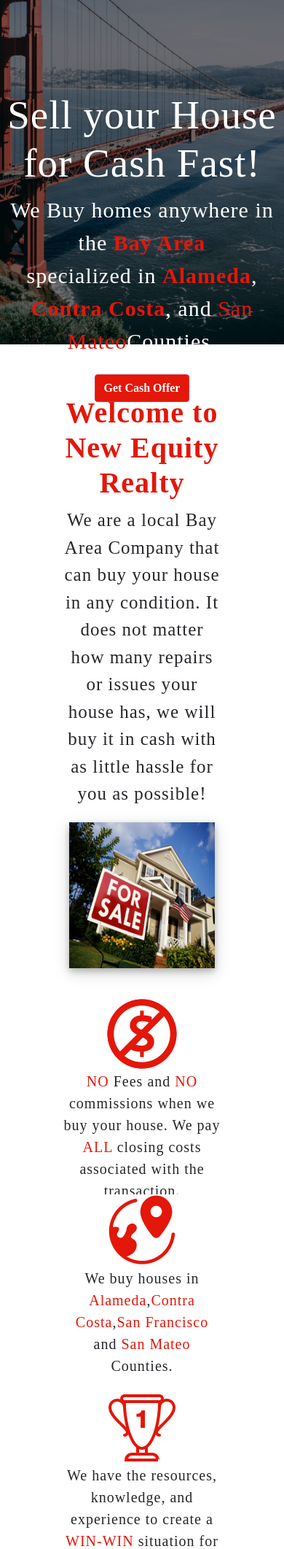
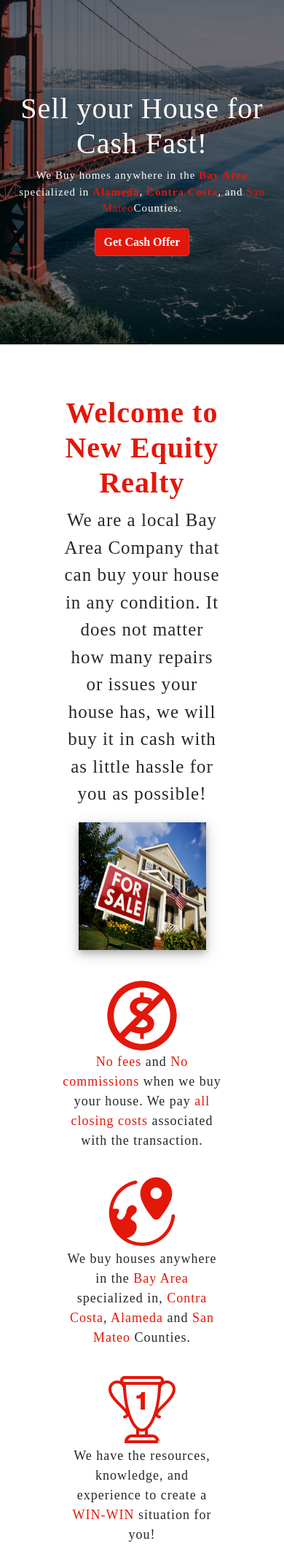
Before and after one commit to FABSTAR94/Gabe_Estate, a PHP site: page / in a window 390 px wide. Shown: the part 128-2251 px from the top of the page at 73% size. Run offline with PHP 8.4, Linux system fonts and the light colour scheme; some libraries are stand-ins or nearby versions.

Commit message:
fixed responsiveness, fix text, resized image

```diff
--- a/JS/email.js
+++ b/JS/email.js
@@ -42,8 +42,8 @@
                 message: document.getElementById('inputMessage').value,
             }
 
-            const message = `This is my information below. \n name: ${customerInformation.name} \n email: ${customerInformation.email} \n address: ${customerInformation.address} \n city: ${customerInformation.city} \n state: ${customerInformation.state} \n zip: ${customerInformation.zip} \n message: ${customerInformation.message}`;
-             console.log(message);
+            const message = `This is my information below. \n Name: ${customerInformation.name} \n Email: ${customerInformation.email} \n Address: ${customerInformation.address} \n City: ${customerInformation.city} \n State: ${customerInformation.state} \n Zip: ${customerInformation.zip} \n Message: ${customerInformation.message}`;
+            console.log(message);
             data_js['subject'] = subject;
             data_js['text'] = message;
             const params = toParams(data_js);
--- a/css/navbar.css
+++ b/css/navbar.css
@@ -128,11 +128,13 @@
   color: white !important;
   font-size: 15px !important;
   text-decoration: none !important;
+  cursor: pointer !important;
 }
 
 #mobile-p-4 a:hover {
   color: black !important;
   text-decoration: none !important;
+  cursor: pointer !important;
 }
 
 .sticky-top {
@@ -143,6 +145,11 @@
   font-family: 'Dancing Script', cursive;
   font-size: 10px;
   margin-right: 5px;
+}
+
+.logo-phrase-mobile a:hover {
+  color: #26272b;
+  cursor: pointer !important;
 }
 
 .navbar-toggler-icon {
--- a/css/section.css
+++ b/css/section.css
@@ -18,6 +18,25 @@
 
 .modal-content {
   color: #26272b !important;
+}
+
+.convince-text {
+  display: inline-table;
+}
+
+.convince-text h1 {
+  font-size: 40px;
+  color: #E3170A;
+}
+
+.convince-text h3 {
+  font-size: 25px;
+  color: #26272b;
+}
+
+.convince-text h2 {
+  font-size: 30px;
+  color: #E3170A;
 }
 
 
@@ -53,6 +72,7 @@
 }
 
 
+/*1st image of section*/
 .img-style {
 
   height: 400px;
@@ -65,14 +85,57 @@
   margin-bottom: 30px;
 }
 
+/*1st image responsiveness*/
+@media screen and (max-width: 1000px) {
+  .img-style {
+    height: 500px;
+    width: 500px;
+    margin-top: 20px;
+    margin-bottom: 20px;
+  }
+}
+
+@media screen and (max-width: 900px) {
+  .img-style {
+    height: 350px;
+    width: 350px;
+  }
+}
+
+@media screen and (max-width: 800px) {
+  .img-style {
+    height: 350px;
+    width: 350px;
+
+  }
+}
+
+@media screen and (max-width: 500px) {
+  .img-style {
+    height: 250px;
+    width: 250px;
+
+  }
+}
+
+@media screen and (max-width: 415px) {
+  .img-style {
+    height: 175px;
+    width: 175px;
+  }
+}
+
+
+/*2nd image of section*/
 .img-style2 {
-
-  height: 500px;
+  margin-top: 10px;
+  height: 415px;
   width: 100%;
   box-shadow: 0 4px 8px 0 rgba(0, 0, 0, 0.2), 0 6px 20px 0 rgba(0, 0, 0, 0.19);
 
 }
 
+/*2nd image responsiveness*/
 @media screen and (max-width: 1000px) {
   .img-style2 {
     height: 500px;
@@ -80,95 +143,118 @@
   }
 }
 
-@media screen and (max-width: 788px) {
+@media screen and (max-width: 900px) {
   .img-style2 {
-    height: 400px;
-    width: 400px;
+    height: 80%;
+    width: 100%;
   }
 }
 
-@media screen and (max-width: 767px) {
+
+
+@media screen and (max-width: 820px) {
   .img-style2 {
     height: 350px;
     width: 350px;
     display: block;
     margin-left: auto;
     margin-right: auto;
-    margin-top: 20px;
+    margin-top: 30px;
+  }
+}
+
+@media screen and (max-width: 500px) {
+  .img-style2 {
+    height: 250px;
+    width: 250px;
 
   }
 }
 
-@media screen and (max-width: 425px) {
+
+@media screen and (max-width: 415px) {
   .img-style2 {
-    height: 200px;
-    width: 200px;
+    height: 175px;
+    width: 175px;
+  }
+}
+
+/*2nd section text*/
+
+@media screen and (max-width: 820px) {
+  .col-md-5 {
+  text-align: center;
+  } .convince-text {
+    padding-bottom: 20px;
+  }
+}
+
+
+/*banner text responsiveness*/
+
+
+@media screen and (max-width: 710px) {
+  .text-mobile  {
+    font-size: 25px;
+  }
+}
+
+@media screen and (max-width: 580px) {
+  .text-mobile  {
+    font-size: 20px;
+  }
+}
+
+
+@media screen and (max-width: 450px) {
+  .text-mobile {
+    font-size: 15px;
   }
 }
 
 
 
 
-
-
-
-
-
-
-/*first image of section*/
-
-@media screen and (max-width: 1000px) {
-  .img-style {
-    height: 400px;
-    width: 400px;
-    margin-top: 20px;
-    margin-bottom: 20px;
+@media screen and (max-width: 710px) {
+  .text-banner h1  {
+    font-size: 50px;
   }
 }
 
-@media screen and (max-width: 800px) {
-  .img-style {
-    height: 350px;
-    width: 350px;
+@media screen and (max-width: 580px) {
+  .text-banner h1 {
+    font-size: 45px;
   }
 }
 
-@media screen and (max-width: 767px) {
-  .img-style {
-    height: 300px;
-    width: 300px;
 
+@media screen and (max-width: 480px) {
+  .text-banner h1{
+    font-size: 40px;
   }
 }
 
-@media screen and (max-width: 425px) {
-  .img-style {
-    height: 200px;
-    width: 200px;
-
+/*card font size*/
+@media screen and (max-width: 680px) {
+  .card p{
+    font-size: 18px;
   }
 }
 
 
 
-
-
-
-.convince-text {
-  display: inline-table;
+/*ipad
+@media screen and (max-width: 768px) {
+  .text-banner{
+    top: 20%;
+  }
 }
 
-.convince-text h1 {
-  font-size: 40px;
-  color: #E3170A;
+ipad pro
+@media screen and (max-width: 1024px) {
+  .text-banner{
+    top: 15%;
+  }
 }
 
-.convince-text h3 {
-  font-size: 25px;
-  color: #26272b;
-}
-
-.convince-text h2 {
-  font-size: 30px;
-  color: #E3170A;
-}
+*/
--- a/index.html
+++ b/index.html
@@ -62,10 +62,12 @@
     <div class="banner" style="background-image: url(images/bridge.jpeg);">
     </div>
     <div class="text-banner" id="home">
+      <div class="text-mobile">
         <h1>Sell your House for Cash Fast!</h1>
         <p> We Buy homes anywhere in the <span><strong>Bay Area</strong></span><br>specialized in <span><strong>Alameda</strong></span>, <span><strong>Contra Costa</span></strong>, and <span></strong>San Mateo</strong></span>Counties.</p>
         <button type="button" class="btn btn-danger" data-toggle="modal" data-target="#staticBackdrop"><strong>Get Cash Offer</strong>
         </button>
+        </div>
     </div>
     </div>
     <!-- Modal -->
@@ -198,8 +200,8 @@
                         <div class="image-holder">
                             <img src="png/fee.png" alt="picture description" width="100">
                         </div>
-                        <p> <span>NO</span> Fees and <span>NO</span> commissions when we buy your house. We pay
-                            <span>ALL</span> closing costs associated with the transaction.</p>
+                        <p> <span>No fees</span> and <span>No commissions</span> when we buy your house. We pay
+                            <span>all closing costs</span> associated with the transaction.</p>
                     </div>
                 </div>
                 <div class="col-xs-12 col-sm-6 col-md-3">
@@ -207,7 +209,7 @@
                         <div class="image-holder">
                             <img src="png/local.png" alt="picture description" width="100">
                         </div>
-                        <p>We buy houses in <span>Alameda</span>,<span>Contra Costa</span>,<span>San Francisco</span> and <span>San Mateo</span> Counties.</p>
+                        <p>We buy houses anywhere in the <span>Bay Area </span>specialized in,<span> Contra Costa</span>,<span> Alameda</span> and <span>San Mateo</span> Counties.</p>
                     </div>
                 </div>
                 <div class="col-xs-12 col-sm-6 col-md-3">
@@ -224,7 +226,7 @@
                         <div class="image-holder">
                             <img src="png/cash.png" alt="picture description" width="100">
                         </div>
-                        <p>We can get <span>CASH</span> in your hands within a few hours or days of
+                        <p>We can get <span>cash</span> in your <span>hands</span> within a few hours or days of
                             you contacting us. We can close really fast and always on time!</p>
                     </div>
                 </div>
@@ -243,9 +245,9 @@
                     <div class="col-md-5">
                       <div class="convince-text">
                         <h1><strong>Are you convinced yet?</strong></h1>
-                        <h3>·We buy homes in great and not so great conditions.</h3>
-                       <h3>·We buy homes in all kinds of neighborhoods.</h3>
-                       <h3>·We buy homes with all kinds of structures.</h3>
+                        <h3>We buy homes no matter the condition.</h3>
+                       <h3>We buy homes in all types of neighborhoods.</h3>
+                       <h3>We buy homes built in all types of structures.</h3>
                        <h2><strong>So what are you waiting for? <br>Get your cash offer now!<br> Just click the button below ↓</strong></h2>
                         </div>
                         <div class="style-button">
@@ -323,8 +325,8 @@
                 </div>
             </div>
     </footer>
-    <script src="JS/email.js" type="text/javascript"></script>
-    <script src="JS/nav.js" type="text/javascript"></script>
+    <script src="js/email.js" type="text/javascript"></script>
+    <script src="js/nav.js" type="text/javascript"></script>
     <script src="https://code.jquery.com/jquery-3.2.1.slim.min.js" integrity="sha384-KJ3o2DKtIkvYIK3UENzmM7KCkRr/rE9/Qpg6aAZGJwFDMVNA/GpGFF93hXpG5KkN" crossorigin="anonymous"></script>
     <script src="https://cdnjs.cloudflare.com/ajax/libs/popper.js/1.12.9/umd/popper.min.js" integrity="sha384-ApNbgh9B+Y1QKtv3Rn7W3mgPxhU9K/ScQsAP7hUibX39j7fakFPskvXusvfa0b4Q" crossorigin="anonymous"></script>
     <script src="https://maxcdn.bootstrapcdn.com/bootstrap/4.0.0/js/bootstrap.min.js" integrity="sha384-JZR6Spejh4U02d8jOt6vLEHfe/JQGiRRSQQxSfFWpi1MquVdAyjUar5+76PVCmYl" crossorigin="anonymous"></script>
```
